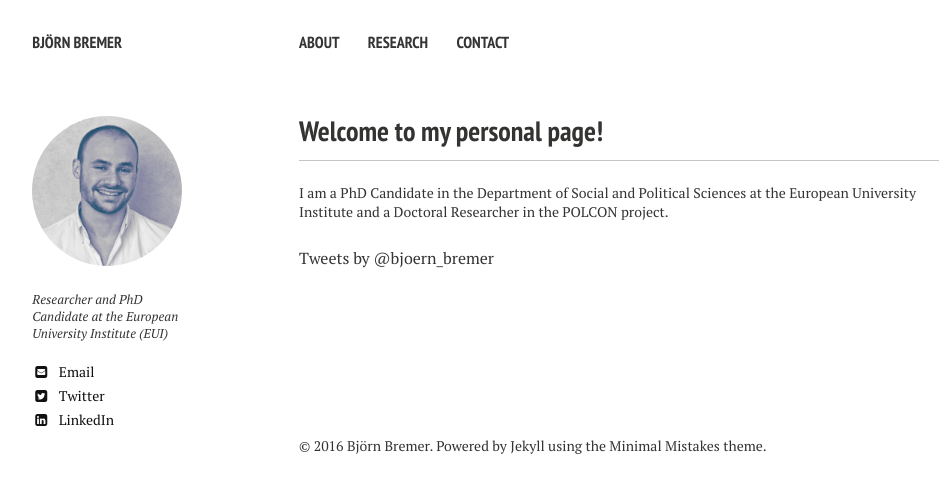
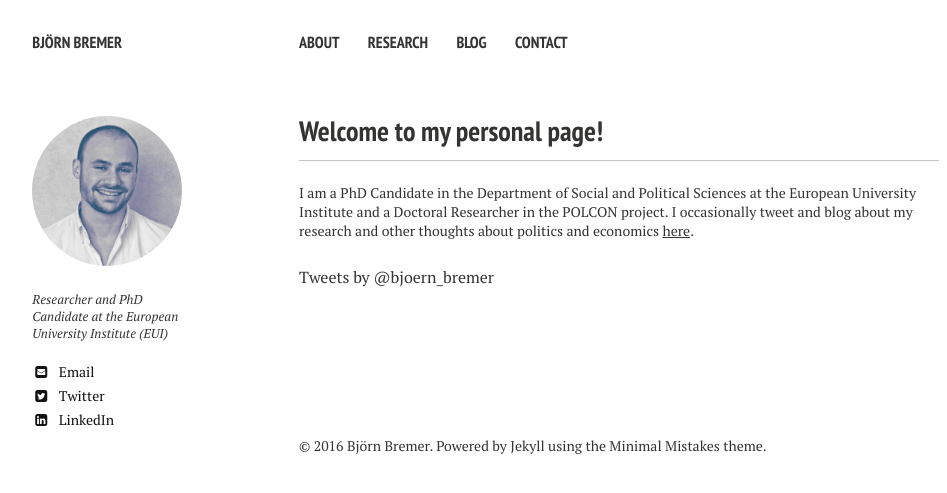
Before and after one commit to bjoernbremer/bjoernbremer.github.io, a Jekyll site: the page built from index.md, in a window 1280 px wide. Shown: the top 493 px of the page, without its empty margins (21-968 px from the left). Built offline with Jekyll 4.4.1, drawn with Linux system fonts in a browser that asks for light colours; nearby versions of some CDN libraries; comment, search, counter and statistics services are not loaded.

Commit message:
Update intro

```diff
--- a/_data/navigation.yml
+++ b/_data/navigation.yml
@@ -6,5 +6,8 @@
 - title: Research
   url: /research/
 
+- title: Blog
+  url: /blog/
+
 - title: Contact
   url: /contact/
--- a/index.md
+++ b/index.md
@@ -8,4 +8,4 @@ image:
   creditlink:
 ---
 
-I am a PhD Candidate in the [Department of Social and Political Sciences](http://www.eui.eu/DepartmentsAndCentres/PoliticalAndSocialSciences/Index.aspx) at the [European University Institute](http://www.eui.eu/Home.aspx) and a Doctoral Researcher in the [POLCON](http://www.eui.eu/Projects/POLCON/Home.aspx) project.
+I am a PhD Candidate in the [Department of Social and Political Sciences](http://www.eui.eu/DepartmentsAndCentres/PoliticalAndSocialSciences/Index.aspx) at the [European University Institute](http://www.eui.eu/Home.aspx) and a Doctoral Researcher in the [POLCON](http://www.eui.eu/Projects/POLCON/Home.aspx) project. I occasionally tweet and blog about my research and other thoughts about politics and economics <a href="{{ site.url }}/blog" style="text-decoration: underline">here</a>.
```
